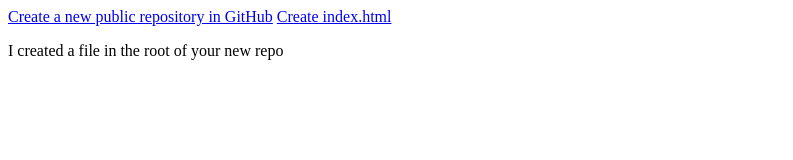
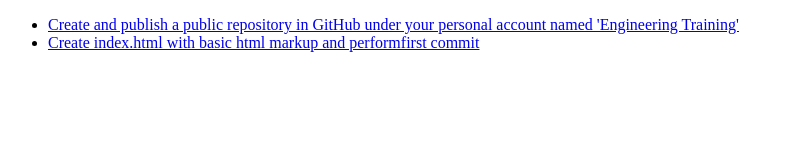
Before and after one commit to ikopylevich/ikopylevich, a plain HTML site: page index.html in a window 1280 px wide. Shown: the whole page, without its empty margins (0-793 px from the left). Drawn offline with Linux system fonts and the light colour scheme.

Commit message:
DIG-DIG-70805-MakeUnorderedListOfAnchorTags

```diff
--- a/index.html
+++ b/index.html
@@ -4,10 +4,14 @@
       <title>Engineering Training</title>
   </head>
   <body>
-    <a href="https://totalwine.atlassian.net/browse/DIG-70749">Create a new public repository in GitHub</a>
-    <a href="https://totalwine.atlassian.net/browse/DIG-70771">Create index.html</a>
-    <p>
-      I created a file in the root of your new repo
-    </p>
+    <ul>
+      <li>
+          <a href="https://totalwine.atlassian.net/browse/DIG-70749">Create and publish a public repository in GitHub
+              under your personal account named 'Engineering Training'</a>
+      </li>
+      <li>
+          <a href="https://totalwine.atlassian.net/browse/DIG-70771">Create index.html with basic html markup and performfirst commit</a>
+      </li>
+  </ul>
   </body>
   </html>
```
